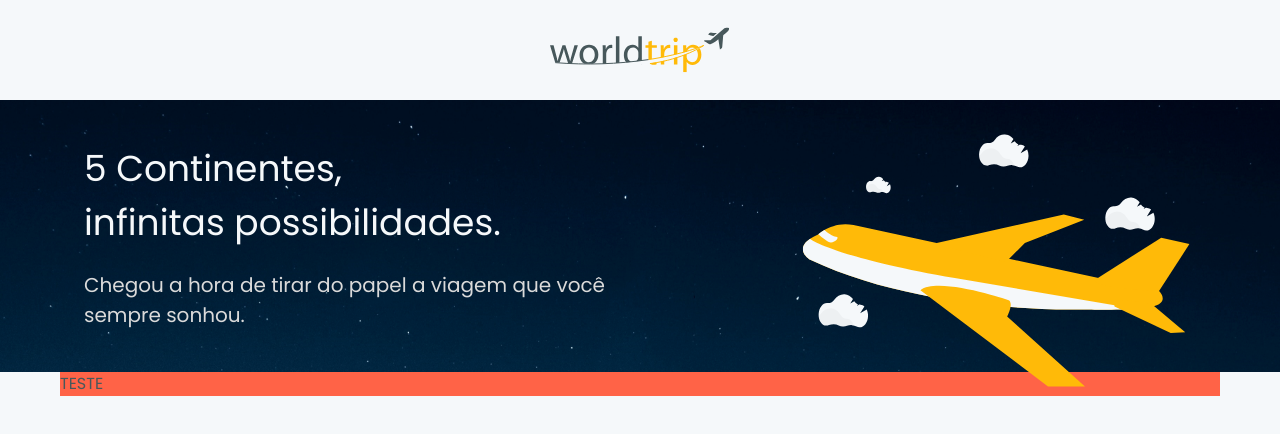
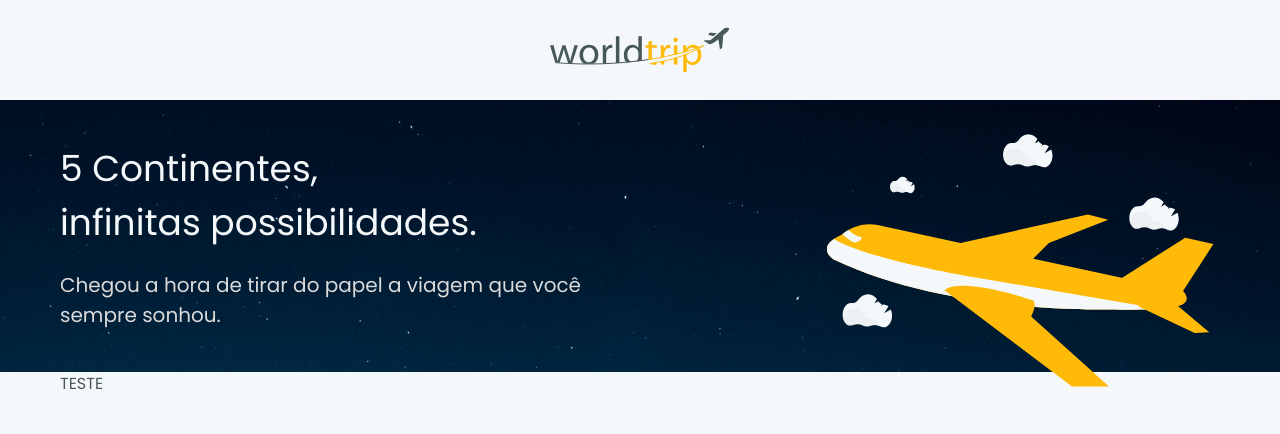
Before and after one commit to leovdn/ignite-react-desafio06, a Next.js app: page / in a window 1280 px wide. Shown: the top 434 px of the page. Built offline with nearby package versions, Linux system fonts and the light colour scheme.

Commit message:
style: banner width and padding

```diff
--- /dev/null
+++ b/src/components/BannerHome.tsx
@@ -0,0 +1,32 @@
+import { Box, Flex, Image, Text } from "@chakra-ui/react"
+
+export default function BannerHome() {
+  return (
+    <Box
+      bgImage="url('/assets/bg.png')"
+      bgPosition="center"
+      bgRepeat="no-repeat"
+      bgSize="cover"
+      px="2rem"
+    >
+      <Flex
+        maxWidth={1160}
+        mx="auto"
+        justifyContent="space-between"
+        alignItems="center"
+        py="1.5rem"
+      >
+        <Box flex="1">
+          <Text fontSize="2.25rem" color="light.text">
+            5 Continentes, <br /> infinitas possibilidades.
+          </Text>
+          <Text color="light.info" fontSize="1.25rem" mt="1.25rem">
+            Chegou a hora de tirar do papel a viagem que você <br /> sempre
+            sonhou.
+          </Text>
+        </Box>
+        <Image src="/assets/airplane.svg" flex="1" maxW={400} mb="-3rem" />
+      </Flex>
+    </Box>
+  )
+}
--- a/src/pages/index.tsx
+++ b/src/pages/index.tsx
@@ -2,37 +2,14 @@ import { Box, Flex, Image, Text } from "@chakra-ui/react"
 import type { NextPage } from "next"
 import { Header } from "../components/Header"
 import Bg from "../../public/assets/bg.png"
+import BannerHome from "../components/BannerHome"
 
 const Home: NextPage = () => {
   return (
     <Box>
       <Header />
-      <Box
-        bgImage="url('/assets/bg.png')"
-        bgPosition="center"
-        bgRepeat="no-repeat"
-        bgSize="cover"
-      >
-        <Flex
-          maxWidth={1160}
-          mx="auto"
-          justifyContent="space-between"
-          alignItems="center"
-          p="1.5rem"
-        >
-          <Box flex="1">
-            <Text fontSize="2.25rem" color="light.text">
-              5 Continentes, <br /> infinitas possibilidades.
-            </Text>
-            <Text color="light.info" fontSize="1.25rem" mt="1.25rem">
-              Chegou a hora de tirar do papel a viagem que você <br /> sempre
-              sonhou.
-            </Text>
-          </Box>
-          <Image src="/assets/airplane.svg" flex="1" maxW={400} mb="-3rem" />
-        </Flex>
-      </Box>
-      <Box maxWidth={1160} mx="auto" bg="tomato">
+      <BannerHome />
+      <Box maxWidth={1160} mx="auto">
         <Text>TESTE</Text>
       </Box>
     </Box>
```
